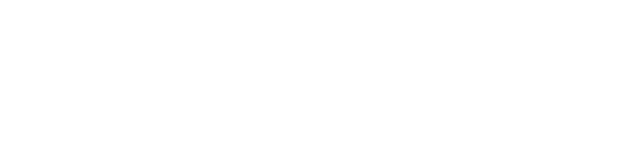
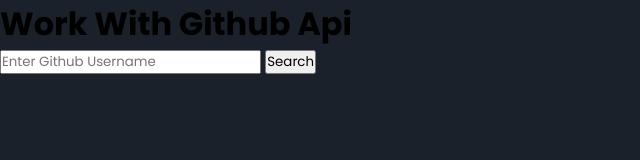
Before and after one commit to iGL3Hdev/28-Github-Api, a plain HTML site: page index.html in a window 1280 px wide. Shown: the whole page, without its empty margins (0-640 px from the left). Drawn offline with Linux system fonts and the light colour scheme.

Commit message:
ContinuandoEstilos

```diff
--- a/index.html
+++ b/index.html
@@ -10,6 +10,18 @@
 
 <body>
 
+    <div class="container">
+        <h1>Work With Github Api</h1>
+        <div class="searchBox">
+            <input type="text" id="searchInput" placeholder="Enter Github Username">
+            <button onclick="searchGithub()">Search</button>
+        </div>
+
+        <div class="details" id="result"></div>
+    </div>
+
+    <script src="index.js"></script>
+
 
 
 </body>
--- a/sytle.css
+++ b/sytle.css
@@ -0,0 +1,13 @@
+@import url('https://fonts.googleapis.com/css2?family=Poppins:wght@300;400;500;600;700&display=swap');
+
+
+* {
+    margin: 0;
+    padding: 0;
+    box-sizing: border-box;
+    font-family: 'Poppins', sans-serif;
+}
+
+body{
+    background-color: #1a212b;
+}
```
